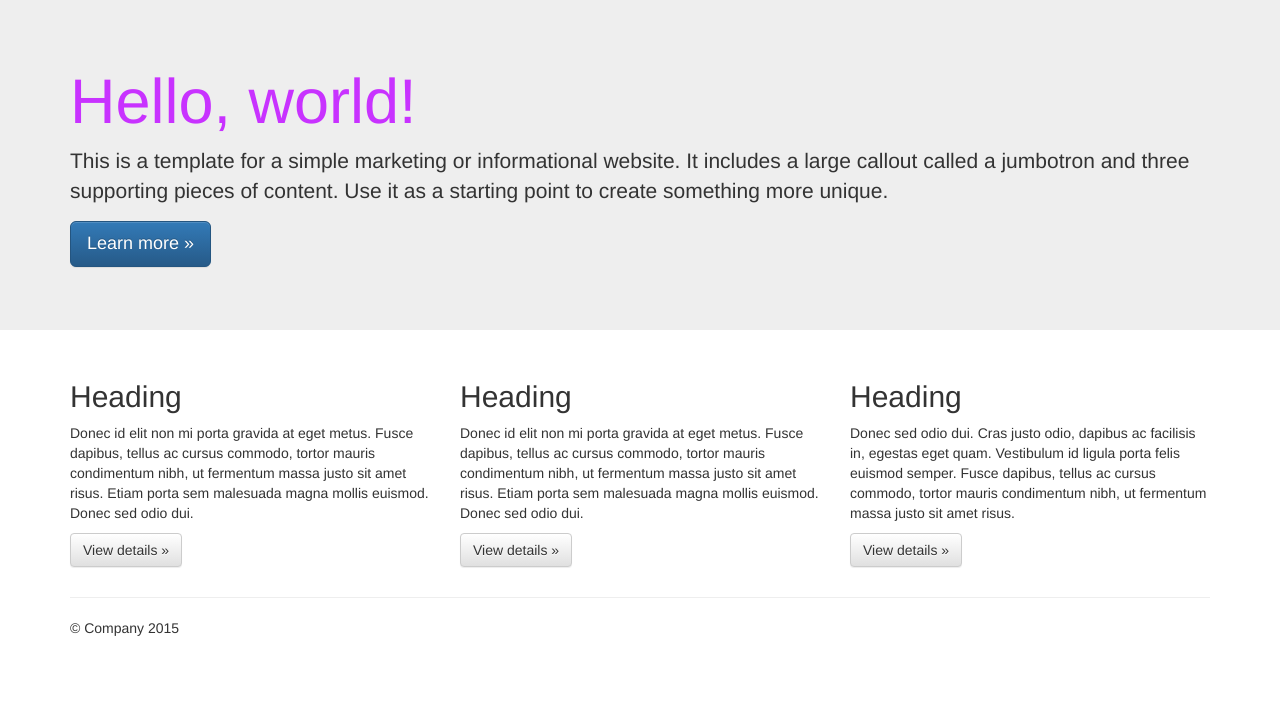
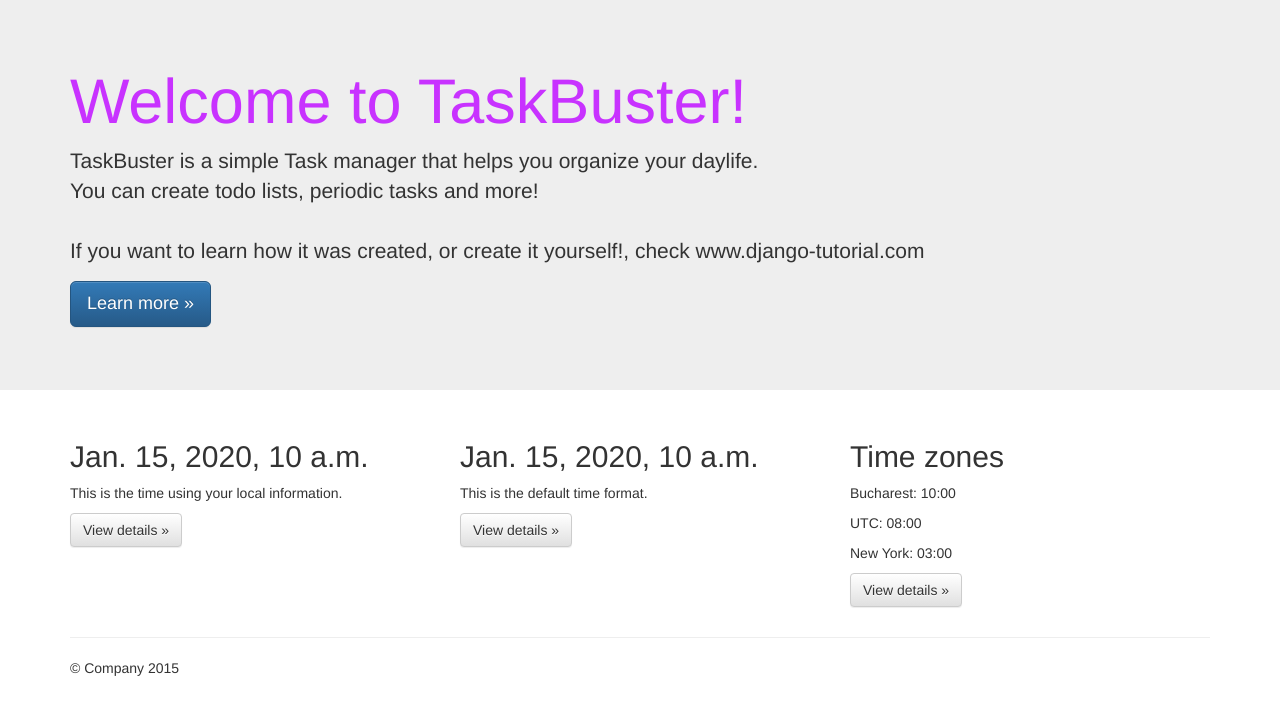
Before and after one commit to andri-ch/incling, a Django app: template demoapp/templates/demoapp/index.html in a window 1280 px wide. Shown: the part 51-766 px from the top of the page. Run offline with Django 3.2, Linux system fonts and the light colour scheme; the template is opened without the code that fills it: most values are stand-ins (such as "Sample title", 1, 10 or a date in 2020); some libraries are stand-ins or nearby versions.

Commit message:
Internationalization and localization

```diff
--- a/demoapp/templates/base.html
+++ b/demoapp/templates/base.html
@@ -8,7 +8,12 @@
     <head>
         <meta charset="utf-8">
         <meta http-equiv="X-UA-Compatible" content="IE=edge,chrome=1">
-        <title>{% block head_title %}{% endblock %}</title>
+        <title>
+            {% block head_title %}{% endblock %}
+        </title>
+        <link rel="shortcut icon" href="{% static 'favicon.ico' %}"
+            type="image/x-icon">
+
         <meta name="description" content="">
         <meta name="viewport" content="width=device-width, initial-scale=1">
 
@@ -23,11 +28,14 @@
         <link rel="stylesheet" href="{% static 'css/main.css' %}">
 
         <script src='{% static "js/vendor/modernizr-2.8.3-respond-1.4.2.min.js" %}'></script>
+        {% block head_css %}{% endblock %}
+        {% block head_javascript %}{% endblock %}
     </head>
     <body>
         <!--[if lt IE 8]>
             <p class="browserupgrade">You are using an <strong>outdated</strong> browser. Please <a href="http://browsehappy.com/">upgrade your browser</a> to improve your experience.</p>
         <![endif]-->
+    {% block navbar %}
     <nav class="navbar navbar-inverse navbar-fixed-top" role="navigation">
       <div class="container">
         <div class="navbar-header">
@@ -52,42 +60,19 @@
         </div><!--/.navbar-collapse -->
       </div>
     </nav>
+    {% endblock %}
 
-    <!-- Main jumbotron for a primary marketing message or call to action -->
-    <div class="jumbotron">
-      <div class="container">
-        <h1>Hello, world!</h1>
-        <p>This is a template for a simple marketing or informational website. It includes a large callout called a jumbotron and three supporting pieces of content. Use it as a starting point to create something more unique.</p>
-        <p><a class="btn btn-primary btn-lg" href="#" role="button">Learn more &raquo;</a></p>
-      </div>
-    </div>
+
+    {% block content %}{% endblock %}
+
 
     <div class="container">
-      <!-- Example row of columns -->
-      <div class="row">
-        <div class="col-md-4">
-          <h2>Heading</h2>
-          <p>Donec id elit non mi porta gravida at eget metus. Fusce dapibus, tellus ac cursus commodo, tortor mauris condimentum nibh, ut fermentum massa justo sit amet risus. Etiam porta sem malesuada magna mollis euismod. Donec sed odio dui. </p>
-          <p><a class="btn btn-default" href="#" role="button">View details &raquo;</a></p>
-        </div>
-        <div class="col-md-4">
-          <h2>Heading</h2>
-          <p>Donec id elit non mi porta gravida at eget metus. Fusce dapibus, tellus ac cursus commodo, tortor mauris condimentum nibh, ut fermentum massa justo sit amet risus. Etiam porta sem malesuada magna mollis euismod. Donec sed odio dui. </p>
-          <p><a class="btn btn-default" href="#" role="button">View details &raquo;</a></p>
-       </div>
-        <div class="col-md-4">
-          <h2>Heading</h2>
-          <p>Donec sed odio dui. Cras justo odio, dapibus ac facilisis in, egestas eget quam. Vestibulum id ligula porta felis euismod semper. Fusce dapibus, tellus ac cursus commodo, tortor mauris condimentum nibh, ut fermentum massa justo sit amet risus.</p>
-          <p><a class="btn btn-default" href="#" role="button">View details &raquo;</a></p>
-        </div>
-      </div>
-
       <hr>
 
       <footer>
         <p>&copy; Company 2015</p>
       </footer>
-    </div> <!-- /container -->        <script src="//ajax.googleapis.com/ajax/libs/jquery/1.11.2/jquery.min.js"></script>
+    </div> <!-- /container --> <script src="//ajax.googleapis.com/ajax/libs/jquery/1.11.2/jquery.min.js"></script>
         <script>window.jQuery || document.write('<script src="static/js/vendor/jquery-1.11.2.min.js"><\/script>')</script>
 
         <script src='{% static "js/vendor/bootstrap.min.js" %}'></script>
@@ -103,5 +88,6 @@
             r.parentNode.insertBefore(e,r)}(window,document,'script','ga'));
             ga('create','UA-XXXXX-X','auto');ga('send','pageview');
         </script>
+        {% block footer_javascript %}{% endblock %}
     </body>
 </html>
--- a/demoapp/templates/demoapp/index.html
+++ b/demoapp/templates/demoapp/index.html
@@ -1,2 +1,46 @@
 {% extends "base.html" %}
+{% load i18n %}
+{% load l10n %}
+{% load tz %}
+
 {% block head_title %}TaskBuster Django Tutorial{% endblock %}
+
+{% block content %}
+    <!-- Main jumbotron for a primary marketing message or call to action -->
+    <div class="jumbotron">
+      <div class="container">
+        <h1>{%trans 'Welcome to TaskBuster!'%}</h1>
+        <p>{% blocktrans %}
+        TaskBuster is a simple Task manager that helps you organize your daylife. </br>
+        You can create todo lists, periodic tasks and more! </br></br>
+        If you want to learn how it was created, or create it yourself!, check www.django-tutorial.com
+        {% endblocktrans %}</p>
+        <p><a class="btn btn-primary btn-lg" href="#" role="button">Learn more &raquo;</a></p>
+      </div>
+    </div>
+
+    <div class="container">
+      <!-- Example row of columns -->
+      <div class="row">
+        <div class="col-md-4">
+          <h2 id="local-date">{{today}}</h2>
+          <p>This is the time using your local information.</p>
+          <p><a class="btn btn-default" href="#" role="button">View details &raquo;</a></p>
+        </div>
+        <div class="col-md-4">
+          <h2 id="non-local-date">{{today|unlocalize}}</h2>
+          <p>This is the default time format.</p>
+          <p><a class="btn btn-default" href="#" role="button">View details &raquo;</a></p>
+       </div>
+        <div class="col-md-4">
+            <h2>Time zones</h2>
+            <p>Bucharest: <span id="time-tz">{{now|time:"H:i"}}</span></p>
+            <p>UTC: <span id="time-utc">{{now|utc|time:"H:i"}}</span></p>
+            <p>New York: <span id="time-ny">
+                {{now|timezone:"America/New_York"|time:"H:i"}}</span></p>
+          <p><a class="btn btn-default" href="#" role="button">View details &raquo;</a></p>
+        </div>
+      </div>
+    </div> <!-- /container -->
+
+{% endblock %}
--- a/demoapp/templates/robots.txt
+++ b/demoapp/templates/robots.txt
@@ -2,4 +2,4 @@
 
 # Allow crawling of all content
 User-agent: *
-Disallow:
+Disallow: /
--- a/demoapp/tests.py
+++ b/demoapp/tests.py
@@ -1,14 +1,19 @@
 # -*- coding: utf-8 -*-
 from django.test import TestCase
 from django.core.urlresolvers import reverse
+from django.utils.translation import activate
 
 
 class TestHomePage(TestCase):
+    def setUp(self):
+        activate('en')
 
     def test_uses_index_template(self):
+        #activate('en')
         response = self.client.get(reverse("home"))
         self.assertTemplateUsed(response, "demoapp/index.html")
 
     def test_uses_base_template(self):
+        #activate('en')
         response = self.client.get(reverse("home"))
         self.assertTemplateUsed(response, "base.html")
--- a/demoapp/urls.py
+++ b/demoapp/urls.py
@@ -13,11 +13,18 @@ Including another URLconf
     1. Import the include() function: from django.conf.urls import url, include
     2. Add a URL to urlpatterns:  url(r'^blog/', include('blog.urls'))
 """
-from django.conf.urls import url
+
+from django.conf.urls import include, url
+from django.conf.urls.i18n import i18n_patterns
 from django.contrib import admin
-from .views import home
+from .views import home, home_files
 
 urlpatterns = [
-    url(r'^admin/', admin.site.urls),
+    url(r'^(?P<filename>(robots.txt)|(humans.txt))$',
+        home_files, name='home-files'),
+]
+
+urlpatterns += i18n_patterns(
+    url(r'^admin/', include(admin.site.urls)),
     url(r'^$', home, name='home'),
-]
+)
--- a/requirements/base.txt
+++ b/requirements/base.txt
@@ -1 +1,2 @@
 Django==1.8.13
+pytz==2016.4
--- a/requirements/testing.txt
+++ b/requirements/testing.txt
@@ -1,2 +1,3 @@
 -r base.txt
 selenium==2.53.2
+coverage==4.1
```
Also changed, not shown: demoapp/settings/base.py (+15 -1 lines), demoapp/templates/humans.txt (+6 -2 lines), demoapp/views.py (+8 -1 lines), functional_tests/test_all_users.py (+37 -0 lines), demoapp/locale/ro/LC_MESSAGES/django.po (added), 2 other files.
